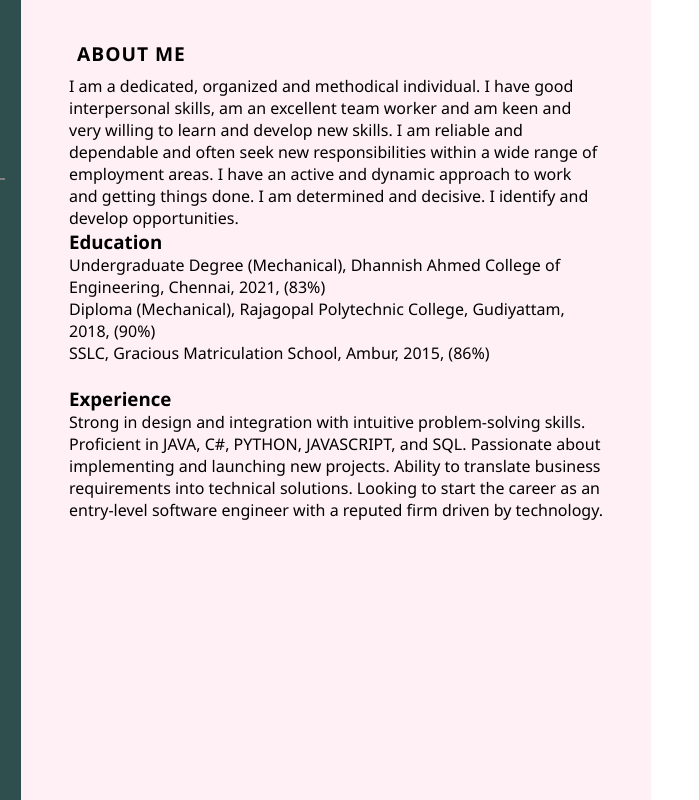
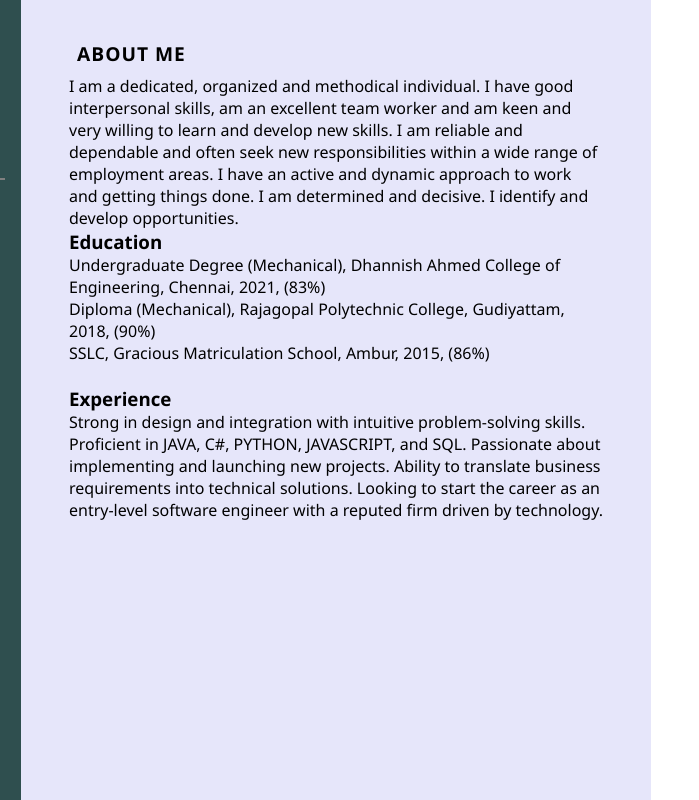
Before and after one commit to himadameen/Selectors-Basic-Selectors-Combinators-Id-selector-Class-selector---Post-Class---Responsive-Resum, a plain HTML site: page index.html in a window 1280 px wide. Shown: the top 800 px of the page, 279-978 px from the left. Drawn offline with Linux system fonts and the light colour scheme.

Commit message:
my clone changes

```diff
--- a/style.css
+++ b/style.css
@@ -26,12 +26,11 @@
 }
 
 .right-section {
-    background-color: lavenderblush;
+    background-color: lavender;
     width: 90%;
     grid-column: span 1 / span 2;
 
- /*   grid-column-start: 2;
-    grid-column-end: 3;  */
+
 }
 
 .left-content {
```
